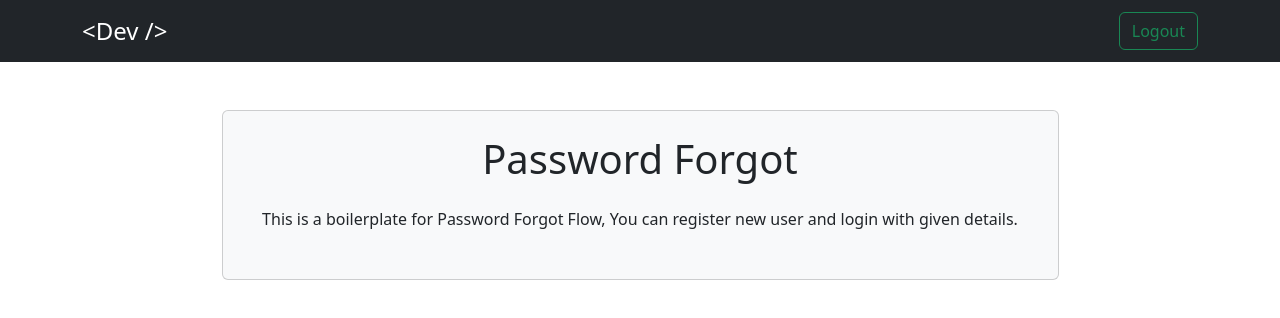
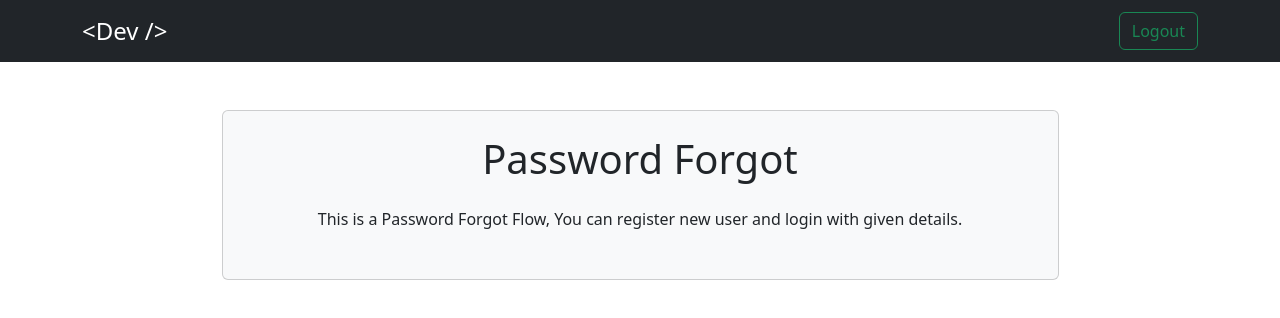
Before and after one commit to adhit7/password-reset-frontend, a React (Create React App) app: page / in a window 1280 px wide. Shown: the top 318 px of the page. Built offline with nearby package versions, Linux system fonts and the light colour scheme; sample sign-in values are in the browser's storage.

Commit message:
minor changes

```diff
--- a/src/screens/UserScreens/Home.jsx
+++ b/src/screens/UserScreens/Home.jsx
@@ -21,8 +21,8 @@ const Home = () => {
           <Card className='p-4 d-flex flex-column align-items-center hero-card bg-light w-75'>
             <h1 className='text-center mb-4'>Password Forgot</h1>
             <p className='text-center mb-4'>
-              This is a boilerplate for Password Forgot Flow, You can register
-              new user and login with given details.
+              This is a Password Forgot Flow, You can register new user and
+              login with given details.
             </p>
           </Card>
         </Container>
```
